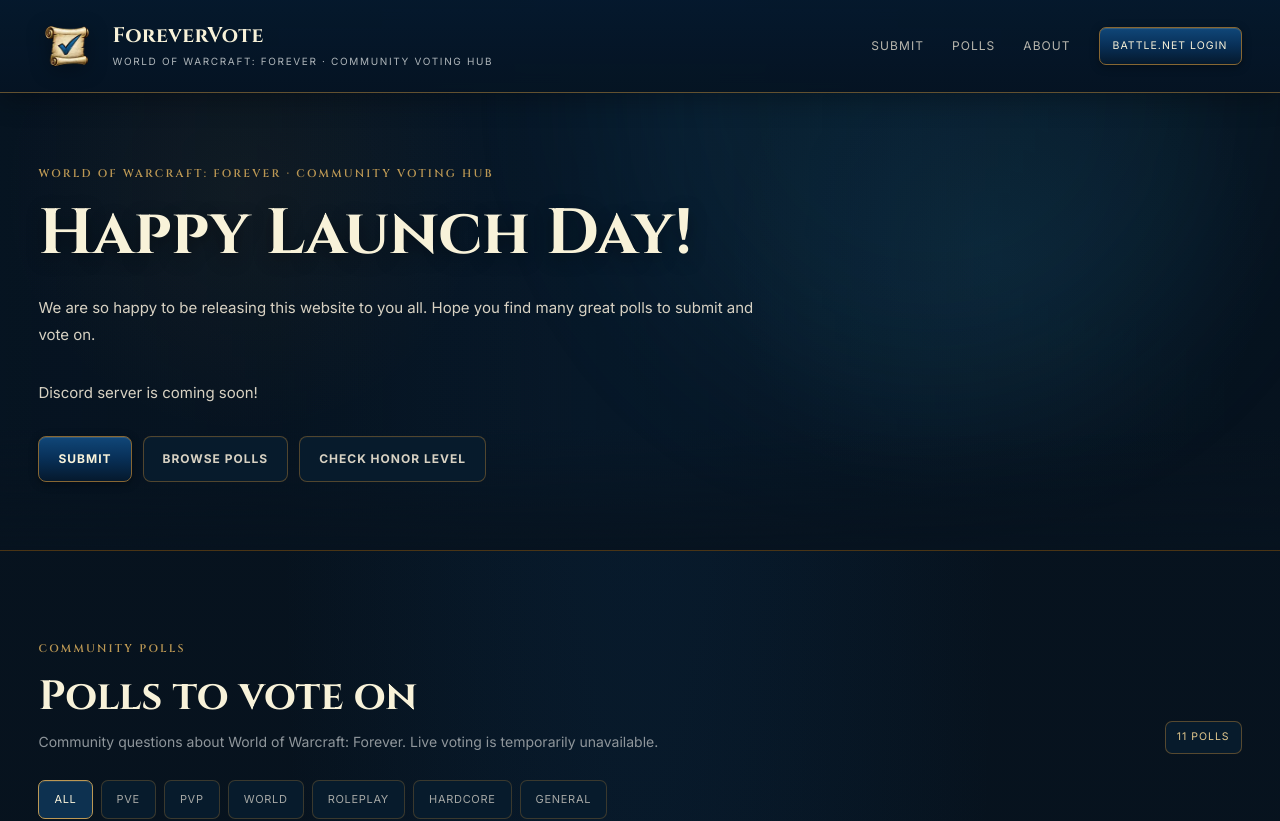
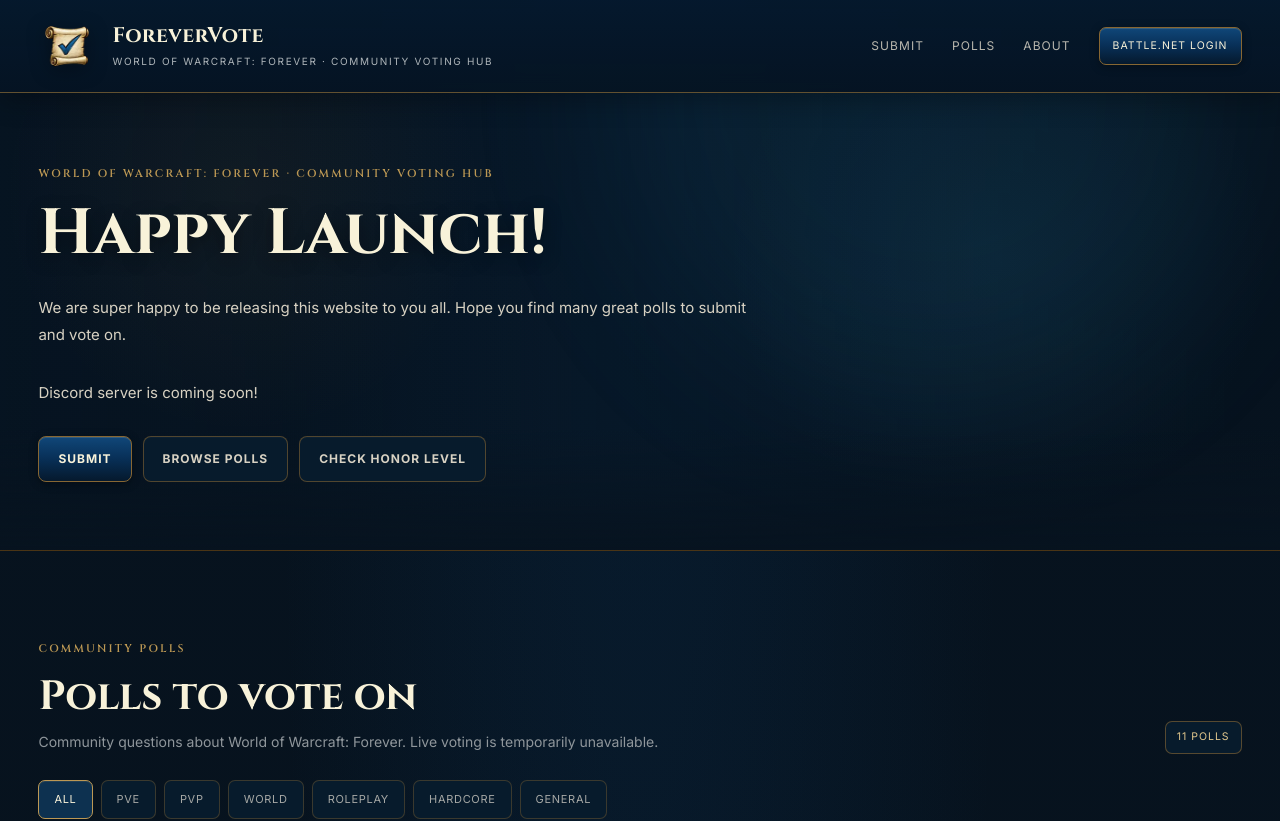
Before and after one commit to buudz/forevervote, a Next.js app: page / in a window 1280 px wide. Shown: the top 821 px of the page. Built offline with nearby package versions, Linux system fonts and the light colour scheme; no server answers.

Commit message:
Update launch hero copy

```diff
--- a/app/components/Hero.js
+++ b/app/components/Hero.js
@@ -6,8 +6,8 @@
     <div className="wrap hero-grid hero-grid-single">
       <div className="hero-copy">
         <p className="kicker">World of Warcraft: Forever · Community Voting Hub</p>
-        <h1 id="launch-title">Happy Launch Day!</h1>
-        <p className="intro">We are so happy to be releasing this website to you all. Hope you find many great polls to submit and vote on.</p>
+        <h1 id="launch-title">Happy Launch!</h1>
+        <p className="intro">We are super happy to be releasing this website to you all. Hope you find many great polls to submit and vote on.</p>
         <p className="intro">Discord server is coming soon!</p>
         <div className="hero-actions">
           <a className="button primary" href="/submit">Submit</a>
```
